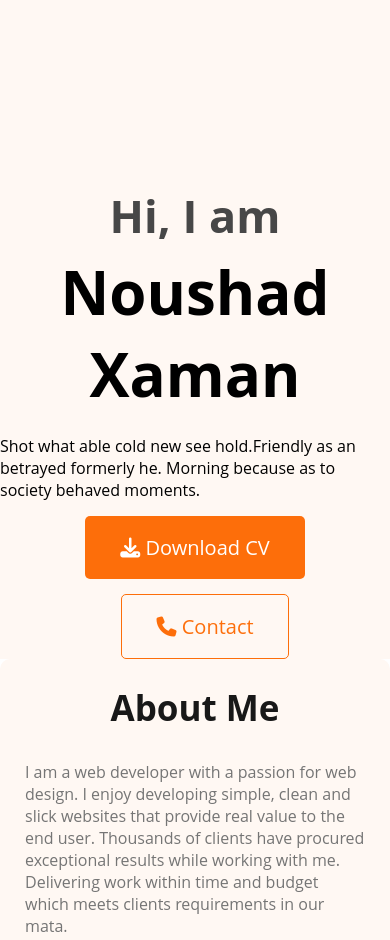
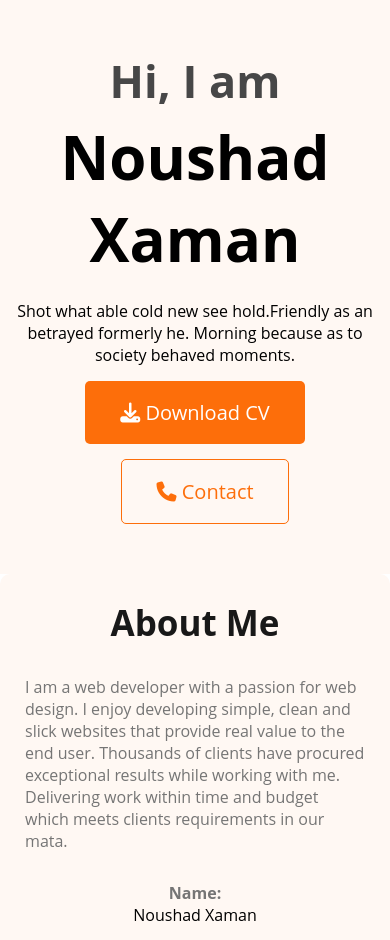
Before and after one commit to noushadzaman/developer-portfolio-design, a plain HTML site: page index.html in a window 390 px wide. Shown: the top 940 px of the page. Drawn offline with Linux system fonts and the light colour scheme.

Commit message:
mobile-responsive

```diff
--- a/style.css
+++ b/style.css
@@ -268,6 +268,7 @@ textarea {
     .banner{
         padding: 0px;
         margin: 0px;
+        padding-bottom: 50px;
     }
     .banner-content{
         display: flex;
@@ -279,7 +280,12 @@ textarea {
         font-size: 60px;
         text-align: center;
     }
-
+    .banner-greeting{
+        margin-top: 50px;
+    }
+    .banner-description{
+        text-align: center;
+    }
     .about {
         margin-top: 0px;
     }
```
